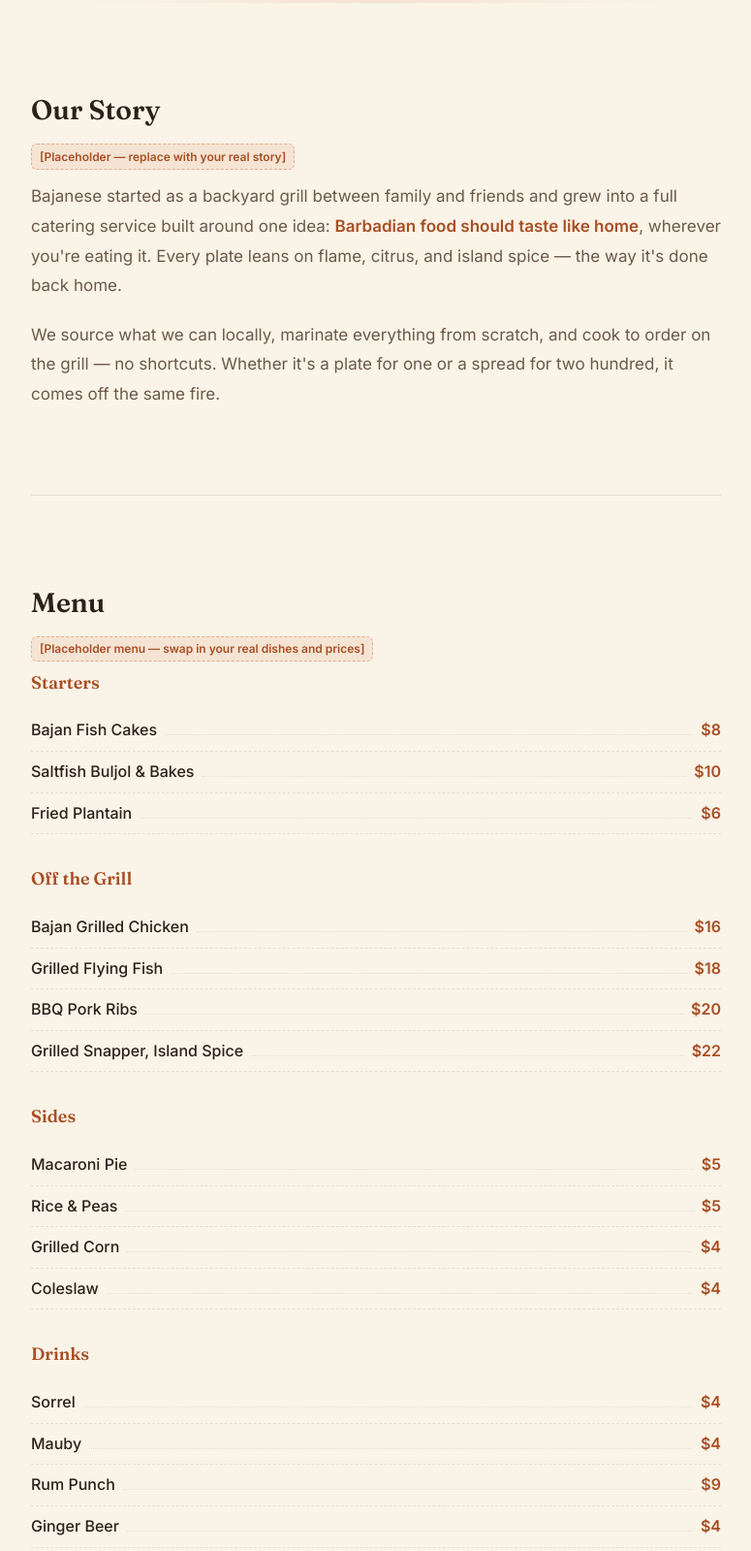
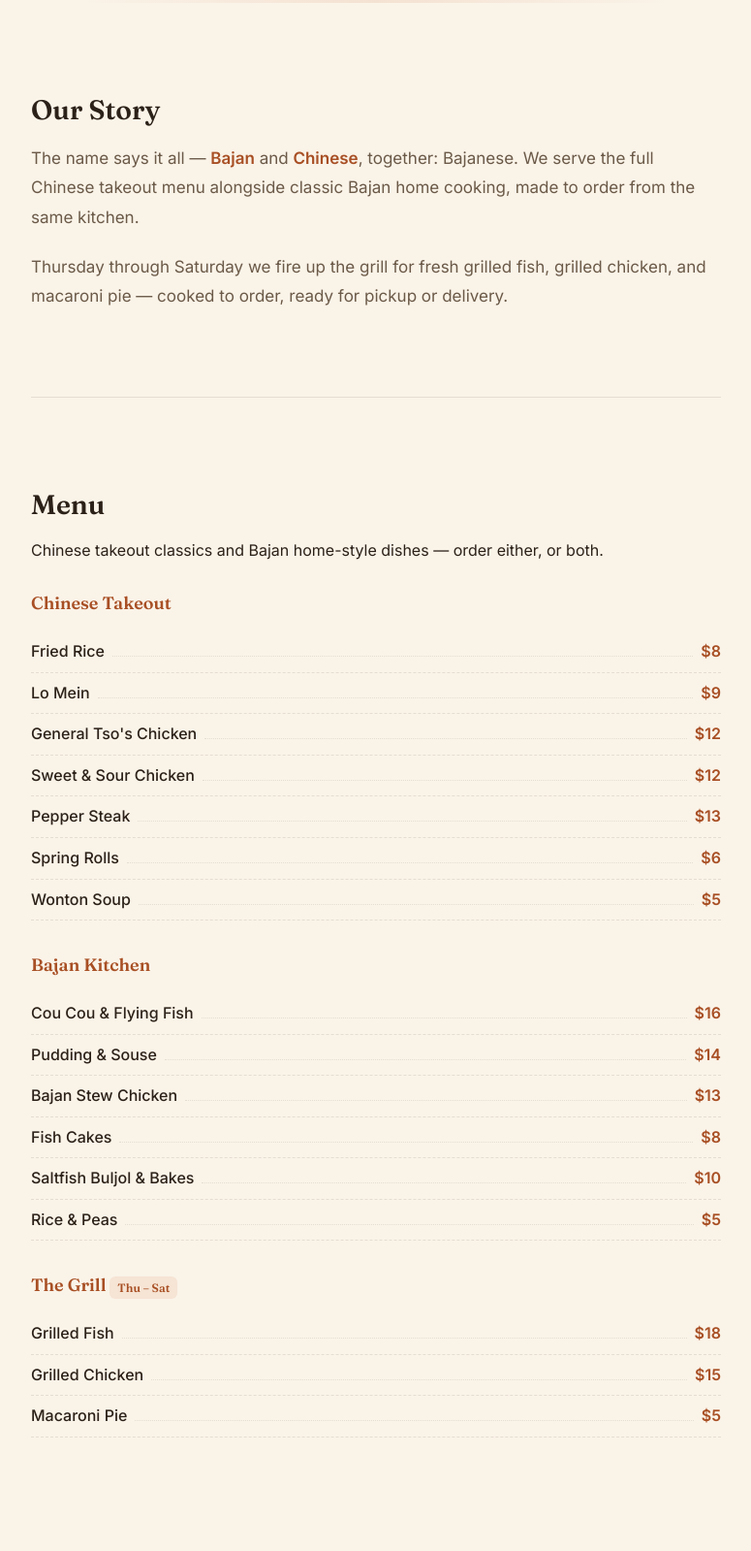
Before and after one commit to fairytalecorporation/bajanese, a plain HTML site: page index.html in a window 1280 px wide. Shown: the part 782-2381 px from the top of the page at 97% size, without its empty margins (252-1027 px from the left). Drawn offline with Linux system fonts and the light colour scheme.

Commit message:
Me and you, after hours ..

```diff
--- a/index.html
+++ b/index.html
@@ -3,15 +3,15 @@
 <head>
   <meta charset="UTF-8">
   <meta name="viewport" content="width=device-width, initial-scale=1.0">
-  <title>Bajanese — Bajan Grill &amp; Catering</title>
-  <meta name="description" content="Bajanese: Barbadian-inspired grill and catering. Fresh flame-grilled classics, island sides, and catering for any size gathering.">
-  <meta property="og:title" content="Bajanese — Bajan Grill & Catering">
-  <meta property="og:description" content="Barbadian-inspired grill and catering. Fresh flame-grilled classics, island sides, and catering for any size gathering.">
+  <title>Bajanese — Bajan &amp; Chinese Kitchen</title>
+  <meta name="description" content="Bajanese: Bajan and Chinese takeout fusion, plus weekend grill — fish, chicken, and macaroni pie every Thursday, Friday, and Saturday.">
+  <meta property="og:title" content="Bajanese — Bajan & Chinese Kitchen">
+  <meta property="og:description" content="Bajan and Chinese takeout fusion, plus weekend grill — fish, chicken, and macaroni pie every Thursday, Friday, and Saturday.">
   <meta property="og:type" content="website">
   <meta property="og:url" content="https://bajanese.com">
   <meta name="twitter:card" content="summary">
-  <meta name="twitter:title" content="Bajanese — Bajan Grill & Catering">
-  <meta name="twitter:description" content="Barbadian-inspired grill and catering. Fresh flame-grilled classics, island sides, and catering for any size gathering.">
+  <meta name="twitter:title" content="Bajanese — Bajan & Chinese Kitchen">
+  <meta name="twitter:description" content="Bajan and Chinese takeout fusion, plus weekend grill — fish, chicken, and macaroni pie every Thursday, Friday, and Saturday.">
   <meta property="og:image" content="https://bajanese.com/profile.png">
   <meta name="twitter:image" content="https://bajanese.com/profile.png">
   <link rel="preconnect" href="https://fonts.googleapis.com">
@@ -41,7 +41,7 @@
       <section id="hero">
         <span class="hero-emoji" aria-hidden="true">🔥</span>
         <h1>Bajanese</h1>
-        <div id="tagline-wrapper" aria-label="Barbadian-inspired grill and catering."></div>
+        <div id="tagline-wrapper" aria-label="Bajan meets Chinese, every day."></div>
         <div class="hero-actions">
           <a href="#menu" class="btn btn-primary">View Menu</a>
           <a href="#catering" class="btn btn-secondary">Book Catering</a>
@@ -52,85 +52,77 @@
         <h2>Our Story</h2>
         <div class="about-content">
           <p>
-            <span class="placeholder-note">[Placeholder — replace with your real story]</span>
-            Bajanese started as a backyard grill between family and friends and grew into a full
-            catering service built around one idea: <span class="highlight">Barbadian food should taste like home</span>,
-            wherever you're eating it. Every plate leans on flame, citrus, and island spice —
-            the way it's done back home.
+            The name says it all — <span class="highlight">Bajan</span> and <span class="highlight">Chinese</span>,
+            together: Bajanese. We serve the full Chinese takeout menu alongside classic Bajan home cooking,
+            made to order from the same kitchen.
           </p>
           <p>
-            We source what we can locally, marinate everything from scratch, and cook to order
-            on the grill — no shortcuts. Whether it's a plate for one or a spread for two hundred,
-            it comes off the same fire.
+            Thursday through Saturday we fire up the grill for fresh grilled fish, grilled chicken,
+            and macaroni pie — cooked to order, ready for pickup or delivery.
           </p>
         </div>
       </section>
 
       <section id="menu">
         <h2>Menu</h2>
-        <p class="section-intro placeholder-note">[Placeholder menu — swap in your real dishes and prices]</p>
+        <p class="section-intro">Chinese takeout classics and Bajan home-style dishes — order either, or both.</p>
 
         <div class="menu-category">
-          <h3>Starters</h3>
+          <h3>Chinese Takeout</h3>
           <ul class="menu-list">
-            <li><span class="menu-item-name">Bajan Fish Cakes</span><span class="menu-item-dots"></span><span class="menu-item-price">$8</span></li>
-            <li><span class="menu-item-name">Saltfish Buljol &amp; Bakes</span><span class="menu-item-dots"></span><span class="menu-item-price">$10</span></li>
-            <li><span class="menu-item-name">Fried Plantain</span><span class="menu-item-dots"></span><span class="menu-item-price">$6</span></li>
+            <li><span class="menu-item-name">Fried Rice</span><span class="menu-item-dots"></span><span class="menu-item-price">$8</span></li>
+            <li><span class="menu-item-name">Lo Mein</span><span class="menu-item-dots"></span><span class="menu-item-price">$9</span></li>
+            <li><span class="menu-item-name">General Tso's Chicken</span><span class="menu-item-dots"></span><span class="menu-item-price">$12</span></li>
+            <li><span class="menu-item-name">Sweet &amp; Sour Chicken</span><span class="menu-item-dots"></span><span class="menu-item-price">$12</span></li>
+            <li><span class="menu-item-name">Pepper Steak</span><span class="menu-item-dots"></span><span class="menu-item-price">$13</span></li>
+            <li><span class="menu-item-name">Spring Rolls</span><span class="menu-item-dots"></span><span class="menu-item-price">$6</span></li>
+            <li><span class="menu-item-name">Wonton Soup</span><span class="menu-item-dots"></span><span class="menu-item-price">$5</span></li>
           </ul>
         </div>
 
         <div class="menu-category">
-          <h3>Off the Grill</h3>
+          <h3>Bajan Kitchen</h3>
           <ul class="menu-list">
-            <li><span class="menu-item-name">Bajan Grilled Chicken</span><span class="menu-item-dots"></span><span class="menu-item-price">$16</span></li>
-            <li><span class="menu-item-name">Grilled Flying Fish</span><span class="menu-item-dots"></span><span class="menu-item-price">$18</span></li>
-            <li><span class="menu-item-name">BBQ Pork Ribs</span><span class="menu-item-dots"></span><span class="menu-item-price">$20</span></li>
-            <li><span class="menu-item-name">Grilled Snapper, Island Spice</span><span class="menu-item-dots"></span><span class="menu-item-price">$22</span></li>
+            <li><span class="menu-item-name">Cou Cou &amp; Flying Fish</span><span class="menu-item-dots"></span><span class="menu-item-price">$16</span></li>
+            <li><span class="menu-item-name">Pudding &amp; Souse</span><span class="menu-item-dots"></span><span class="menu-item-price">$14</span></li>
+            <li><span class="menu-item-name">Bajan Stew Chicken</span><span class="menu-item-dots"></span><span class="menu-item-price">$13</span></li>
+            <li><span class="menu-item-name">Fish Cakes</span><span class="menu-item-dots"></span><span class="menu-item-price">$8</span></li>
+            <li><span class="menu-item-name">Saltfish Buljol &amp; Bakes</span><span class="menu-item-dots"></span><span class="menu-item-price">$10</span></li>
+            <li><span class="menu-item-name">Rice &amp; Peas</span><span class="menu-item-dots"></span><span class="menu-item-price">$5</span></li>
           </ul>
         </div>
 
         <div class="menu-category">
-          <h3>Sides</h3>
+          <h3>The Grill <span class="badge">Thu – Sat</span></h3>
           <ul class="menu-list">
+            <li><span class="menu-item-name">Grilled Fish</span><span class="menu-item-dots"></span><span class="menu-item-price">$18</span></li>
+            <li><span class="menu-item-name">Grilled Chicken</span><span class="menu-item-dots"></span><span class="menu-item-price">$15</span></li>
             <li><span class="menu-item-name">Macaroni Pie</span><span class="menu-item-dots"></span><span class="menu-item-price">$5</span></li>
-            <li><span class="menu-item-name">Rice &amp; Peas</span><span class="menu-item-dots"></span><span class="menu-item-price">$5</span></li>
-            <li><span class="menu-item-name">Grilled Corn</span><span class="menu-item-dots"></span><span class="menu-item-price">$4</span></li>
-            <li><span class="menu-item-name">Coleslaw</span><span class="menu-item-dots"></span><span class="menu-item-price">$4</span></li>
-          </ul>
-        </div>
-
-        <div class="menu-category">
-          <h3>Drinks</h3>
-          <ul class="menu-list">
-            <li><span class="menu-item-name">Sorrel</span><span class="menu-item-dots"></span><span class="menu-item-price">$4</span></li>
-            <li><span class="menu-item-name">Mauby</span><span class="menu-item-dots"></span><span class="menu-item-price">$4</span></li>
-            <li><span class="menu-item-name">Rum Punch</span><span class="menu-item-dots"></span><span class="menu-item-price">$9</span></li>
-            <li><span class="menu-item-name">Ginger Beer</span><span class="menu-item-dots"></span><span class="menu-item-price">$4</span></li>
           </ul>
         </div>
       </section>
 
       <section id="catering">
         <h2>Catering</h2>
-        <p class="section-intro placeholder-note">[Placeholder packages — replace with your real offerings and pricing]</p>
+        <p class="section-intro">Chinese and Bajan menus for any size event, plus grill add-ons Thursday through Saturday.</p>
         <div class="catering-grid">
 
           <div class="catering-card">
             <h3>Backyard Lime</h3>
             <p class="catering-size">Up to 20 guests</p>
-            <p>Grilled mains, two sides, and drinks — dropped off and ready to serve.</p>
+            <p>A mix of Chinese and Bajan favorites, dropped off and ready to serve.</p>
           </div>
 
           <div class="catering-card">
-            <h3>Full Grill Spread</h3>
+            <h3>Full Spread</h3>
             <p class="catering-size">50–200 guests</p>
-            <p>On-site grill station, full menu, staffed by our team for the whole event.</p>
+            <p>On-site service with the full menu — Chinese, Bajan, and the grill when booked Thu–Sat.</p>
           </div>
 
           <div class="catering-card">
             <h3>Office &amp; Corporate</h3>
             <p class="catering-size">Any size</p>
-            <p>Individually packed lunches or a buffet spread, delivered on schedule.</p>
+            <p>Individually packed lunches or a buffet, delivered on schedule.</p>
           </div>
 
         </div>
@@ -139,12 +131,11 @@
 
       <section id="gallery">
         <h2>Gallery</h2>
-        <p class="section-intro placeholder-note">[Placeholder — replace these tiles with real photos]</p>
         <div class="gallery-grid">
-          <div class="gallery-tile"><span aria-hidden="true">🍗</span><p>Add photo</p></div>
-          <div class="gallery-tile"><span aria-hidden="true">🐟</span><p>Add photo</p></div>
-          <div class="gallery-tile"><span aria-hidden="true">🌽</span><p>Add photo</p></div>
-          <div class="gallery-tile"><span aria-hidden="true">🥃</span><p>Add photo</p></div>
+          <div class="gallery-tile"><span aria-hidden="true">🐟</span><p>Grilled Fish</p></div>
+          <div class="gallery-tile"><span aria-hidden="true">🍗</span><p>Grilled Chicken</p></div>
+          <div class="gallery-tile"><span aria-hidden="true">🧀</span><p>Macaroni Pie</p></div>
+          <div class="gallery-tile"><span aria-hidden="true">🥡</span><p>Chinese Takeout</p></div>
         </div>
       </section>
 
@@ -153,7 +144,6 @@
         <div class="visit-grid">
           <div class="visit-block">
             <h3>Hours</h3>
-            <p class="placeholder-note">[Placeholder hours]</p>
             <ul class="hours-list" id="hours-list">
               <li><span>Monday</span><span>Closed</span></li>
               <li><span>Tuesday</span><span>11:00 – 21:00</span></li>
@@ -163,13 +153,13 @@
               <li><span>Saturday</span><span>11:00 – 22:00</span></li>
               <li><span>Sunday</span><span>12:00 – 20:00</span></li>
             </ul>
+            <p class="grill-note"><span class="badge">🔥 Grill</span> Thursday, Friday &amp; Saturday</p>
             <p id="open-status" class="open-status"></p>
           </div>
           <div class="visit-block">
             <h3>Location &amp; Contact</h3>
-            <p class="placeholder-note">[Placeholder — replace with real address/contact]</p>
             <address>
-              123 Placeholder Highway<br>
+              14 Ocean View Terrace<br>
               Bridgetown, Barbados
             </address>
             <p><a href="tel:+12460000000">+1 (246) 000-0000</a></p>
--- a/script.js
+++ b/script.js
@@ -10,7 +10,7 @@
     var el = document.getElementById('tagline-wrapper');
     if (!el) return;
 
-    var text = 'Barbadian-inspired grill and catering.';
+    var text = 'Bajan meets Chinese, every day.';
     var i = 0;
     el.textContent = '';
 
--- a/style.css
+++ b/style.css
@@ -151,16 +151,15 @@ h3 {
   margin-bottom: 28px;
 }
 
-.placeholder-note {
+.badge {
   display: inline-block;
   font-size: 0.75rem;
   font-weight: 600;
   color: var(--color-terracotta-deep);
   background: rgba(201, 98, 47, 0.1);
-  border: 1px dashed rgba(201, 98, 47, 0.4);
   border-radius: 6px;
   padding: 2px 8px;
-  margin-bottom: 8px;
+  vertical-align: middle;
 }
 
 /* ─── Hero ─── */
@@ -283,10 +282,10 @@ h3 {
   font-weight: 600;
 }
 
-#about .placeholder-note {
-  display: block;
-  width: fit-content;
-  margin-bottom: 12px;
+.grill-note {
+  margin-top: 14px;
+  font-size: 0.9375rem;
+  color: var(--color-charcoal-soft);
 }
 
 /* ─── Menu ─── */
```
